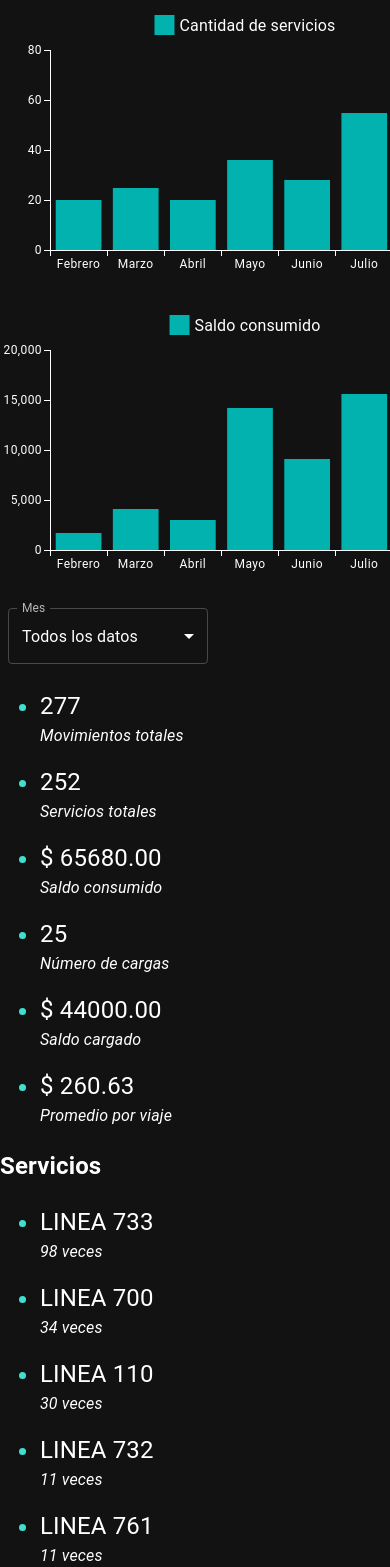
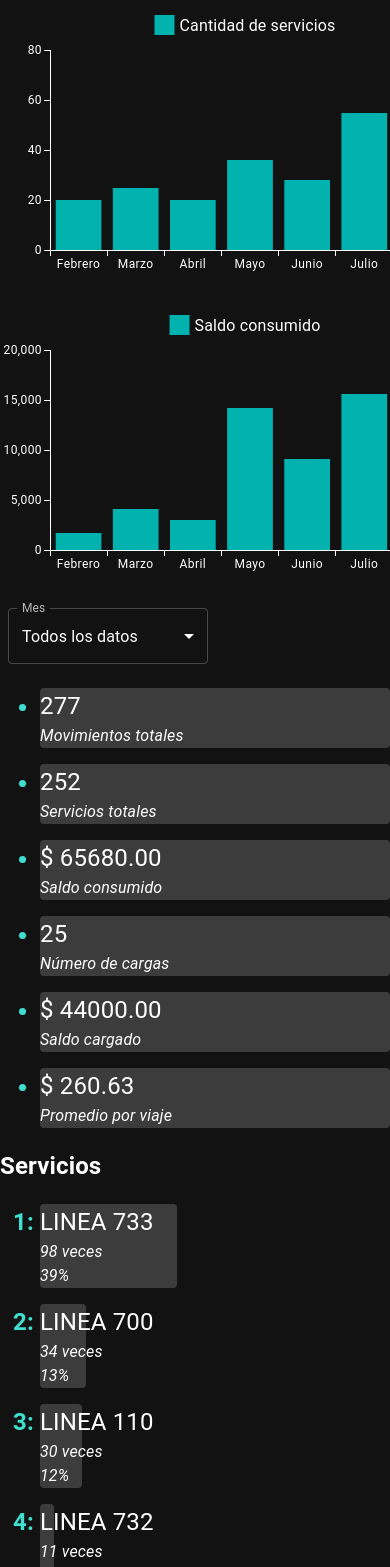
Before and after one commit to fabio2100/movimientossube, a React (Create React App) app: page / in a window 390 px wide. Shown: the top 1567 px of the page. Built offline with nearby package versions, Linux system fonts and the light colour scheme.

Commit message:
responsive bg color

```diff
--- a/src/App.css
+++ b/src/App.css
@@ -63,16 +63,23 @@ ol > * + * {
 li {
 	break-inside: avoid;
   margin-top: 1em;
+  background-color:  rgb(60, 60, 60);
+  border-radius: 4px;
 }
 
 ::marker {
-	font-weight: 700;
+  font-weight: 700;
 	font-size: 1.5em;
 	color: turquoise;
 }
 
+.li-marker::marker{
+  content: counters(list-item, '') ': ';
+}
+
 li span {
 	display: block;
+  white-space: nowrap;
 }
 
 li span:first-child {
@@ -83,6 +90,10 @@ li span:last-child {
 	font-style: italic;
 }
 
+li span:nth-child(2){
+  font-style: italic;
+}
+
 .divider {
 	min-height: 6rem;
 	background: lavender;
--- a/src/components/main.js
+++ b/src/components/main.js
@@ -175,8 +175,9 @@ export default function Main() {
   }, [mesProvisorioTotales]);
 
   const rankingServicios = allMesData.arrServiciosXMes.length>0 ?
-   allMesData.arrServiciosXMes.slice(0,5).map(servicio => {
-     return <li id={servicio.id}><span>{servicio.label}</span> <span>{servicio.value} veces</span></li>
+   allMesData.arrServiciosXMes.map(servicio => {
+    const percentaje = (100*servicio.value/allMesData.nroServicios).toFixed(0)
+     return <li className="li-marker" key={servicio.id} style={{width:`${percentaje}%`,overflowX:'visible'}}><span>{servicio.label}</span> <span>{servicio.value} veces</span> <span> {percentaje}%</span></li>
 
   }) : "";
 
```
